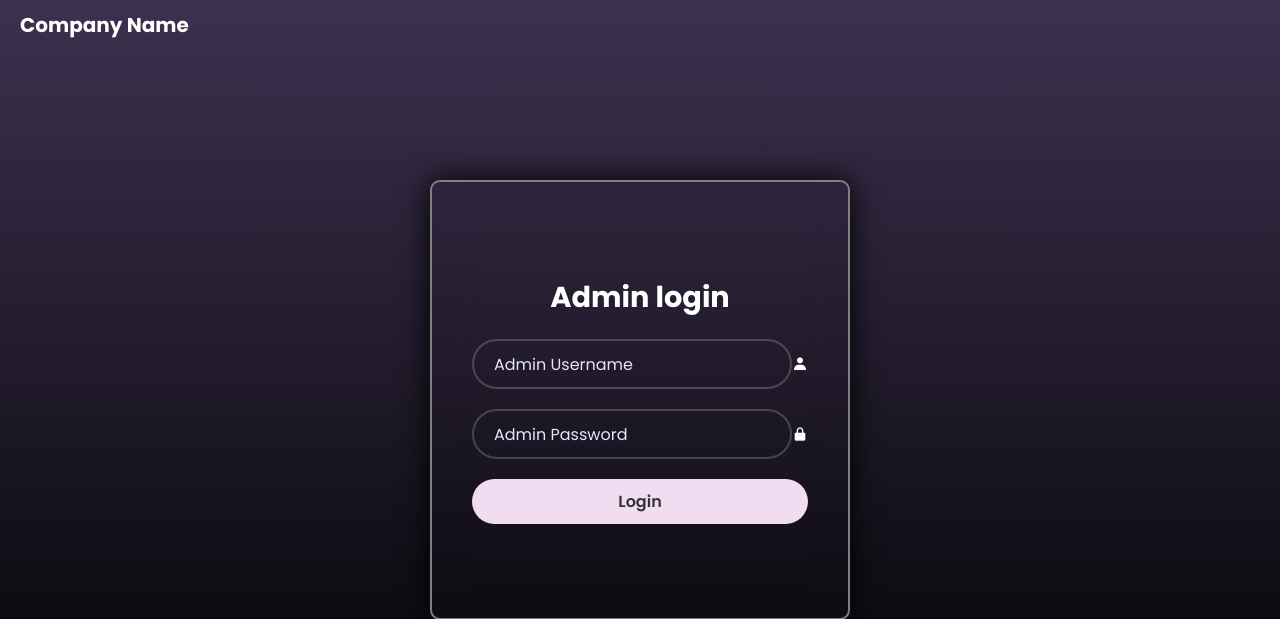
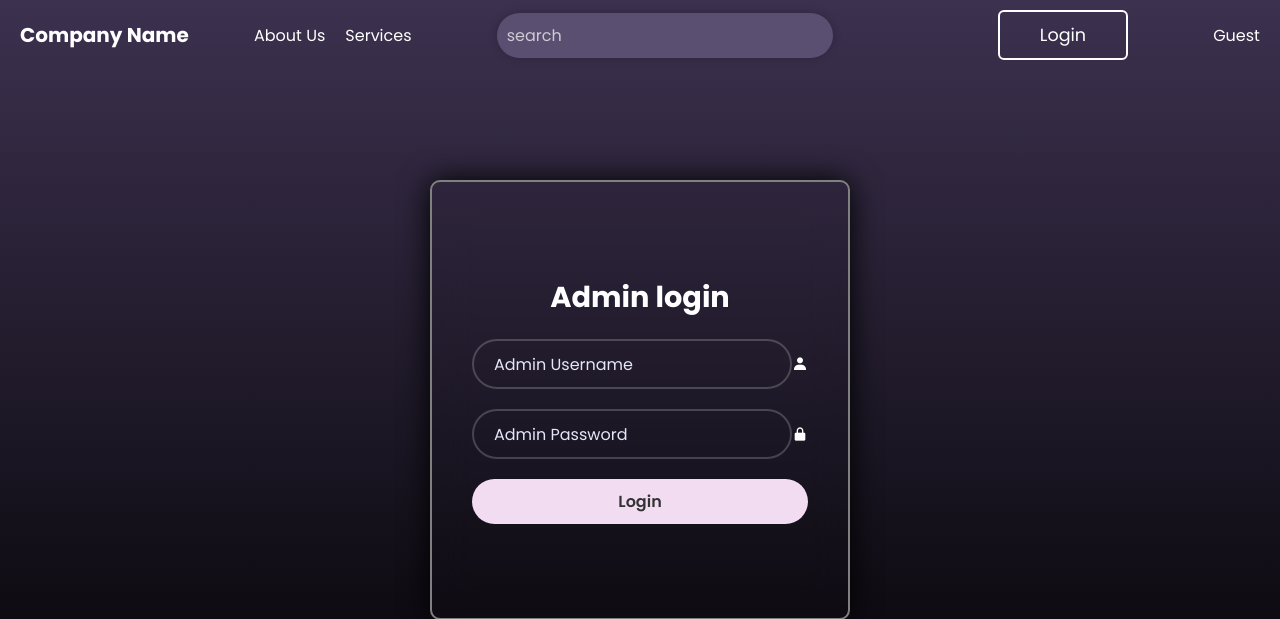
Before and after one commit to SohaibDM/SOEN287, a PHP site: page /admin.html in a window 1280 px wide. Shown: the top 619 px of the page. Run offline with PHP 8.4, Linux system fonts and the light colour scheme.

Commit message:
fixed some linking issues

```diff
--- a/Frontend/ServicesPage.html
+++ b/Frontend/ServicesPage.html
@@ -52,7 +52,6 @@
       <div id="account">
         <p>
           <a
-            href="account-settings.html"
             id="displayUsername"
             onclick="checkUser()"
             >Guest</a
--- a/Frontend/account-settings.html
+++ b/Frontend/account-settings.html
@@ -45,7 +45,7 @@
 
 
         <div id="account">
-             <p><a  href="account-settings.html" id="displayUsername">Guest</a></p>
+             <p><a   id="displayUsername">Guest</a></p>
         </div>
     </div>
 
--- a/Frontend/add-service.html
+++ b/Frontend/add-service.html
@@ -33,7 +33,7 @@
 
 
         <div id="account">
-             <p><a href="account-settings.html" id="displayUsername" onclick="checkUser()">Guest</a></p>
+             <p><a  id="displayUsername" onclick="checkUser()">Guest</a></p>
         </div>
     </div>
 
--- a/Frontend/admin-customization.html
+++ b/Frontend/admin-customization.html
@@ -33,7 +33,7 @@
 
 
         <div id="account">
-             <p><a href="./account-settings.html" id="displayUsername" onclick="checkUser()">Guest</a></p>
+             <p><a  id="displayUsername" onclick="checkUser()">Guest</a></p>
         </div>
     </div>
 
--- a/Frontend/admin.html
+++ b/Frontend/admin.html
@@ -13,11 +13,31 @@
   </head>
   <body>
     <div id="header">
-      <div id="title">
-        <a href="./home-page.html" style="text-decoration: none; color: inherit">
-          <h1 id="companyName">Company Name</h1>
-        </a>
-      </div>
+        <div id="title">
+           <a href="./home-page.html" style="text-decoration: none; color: inherit;">
+              <h1 id="companyName">Company Name</h1>
+          </a>
+        </div>
+
+        <div id="nav-bar">
+            <ul>
+                <li><a href="#about-us">About Us</a></li>
+                <li><a href="./ServicesPage.html">Services</a></li>
+            </ul>
+        </div>
+
+         <div id="search-bar">
+            <form action="/search" method="get" >
+                <input type="text" placeholder="search" name="q">
+            </form>
+        </div>
+    <button class="btnLogin-popup login-button" onclick="window.location.href='login.html'">Login</button>
+    <button class="btnLogin-popup logout-button" style="margin:2px;">Logout</button>
+
+
+        <div id="account">
+             <p><a  id="displayUsername" onclick="checkUser()">Guest</a></p>
+        </div>
     </div>
 
     <div class="wrapper">
@@ -36,5 +56,9 @@
         </form>
       </div>
     </div>
+
+
+
+    <script src="script.js"></script>
   </body>
 </html>
--- a/Frontend/bought-services.html
+++ b/Frontend/bought-services.html
@@ -39,7 +39,7 @@
 
 
         <div id="account">
-             <p><a href="./account-settings.html" id="displayUsername" onclick="checkUser()">Guest</a></p>
+             <p><a id="displayUsername" onclick="checkUser()">Guest</a></p>
         </div>
     </div>
 
@@ -80,5 +80,6 @@
       </table>
 
       <script src="bought-services.js"></script>
+      <script src="script.js"></script>
 </body>
 </html>
--- a/Frontend/delete-service.html
+++ b/Frontend/delete-service.html
@@ -34,7 +34,7 @@
         <button class="btnLogin-popup logout-button" style="margin:2px;">Logout</button>
 
         <div id="account">
-            <p><a href="account-settings.html" id="displayUsername" onclick="checkUser()">Guest</a></p>
+            <p><a  id="displayUsername" onclick="checkUser()">Guest</a></p>
         </div>
     </div>
 
--- a/Frontend/home-page.html
+++ b/Frontend/home-page.html
@@ -37,7 +37,7 @@
 
 
         <div id="account">
-             <p><a  href="account-settings.html" id="displayUsername" onclick="checkUser()">Guest</a></p>
+             <p><a  id="displayUsername" onclick="checkUser()">Guest</a></p>
         </div>
     </div>
 
--- a/Frontend/login.html
+++ b/Frontend/login.html
@@ -33,7 +33,7 @@
 
 
         <div id="account">
-             <p><a  href="account-settings.html" id="displayUsername" onclick="checkUser()">Guest</a></p>
+             <p><a   id="displayUsername" onclick="checkUser()">Guest</a></p>
         </div>
     </div>
 
--- a/Frontend/order-preview-page.html
+++ b/Frontend/order-preview-page.html
@@ -43,7 +43,7 @@
 
 
         <div id="account">
-             <p><a  href="account-settings.html" id="displayUsername">Guest</a></p>
+             <p><a   id="displayUsername" onclick="checkUser()">Guest</a></p>
         </div>
     </div>
 
--- a/Frontend/productPage1.html
+++ b/Frontend/productPage1.html
@@ -34,7 +34,7 @@
 
 
         <div id="account">
-             <p><a  href="account-settings.html" id="displayUsername" onclick="checkUser()">Guest</a></p>
+             <p><a   id="displayUsername" onclick="checkUser()">Guest</a></p>
         </div>
     </div>
 
--- a/Frontend/script.js
+++ b/Frontend/script.js
@@ -168,21 +168,18 @@ adminPopupBtn.addEventListener("click", (event) => {
 });
 
 function checkUser() {
-  // Get the customer_id from sessionStorage
   const customerId = sessionStorage.getItem("customer_id");
 
-  // If no customer_id is found, redirect to the login page
   if (!customerId) {
     alert("You need to be logged in to access this page.");
     window.location.href = "login.html";
   } else {
     console.log("User is logged in with ID:", customerId);
-
-    // Update the displayUsername element with the username
+    window.location.href = "account-settings.html";
     const displayUsername = document.getElementById("displayUsername");
     if (displayUsername) {
-      const username = sessionStorage.getItem("user"); // Retrieve the username
-      displayUsername.textContent = username || "guest"; // Fallback to "User" if username is missing
+      const username = sessionStorage.getItem("user");
+      displayUsername.textContent = username || "guest";
     }
   }
 }
--- a/Frontend/style.css
+++ b/Frontend/style.css
@@ -328,3 +328,7 @@ body {
 html {
     scroll-behavior: smooth;
 }
+
+#displayUsername{
+    cursor: pointer;
+}
```
